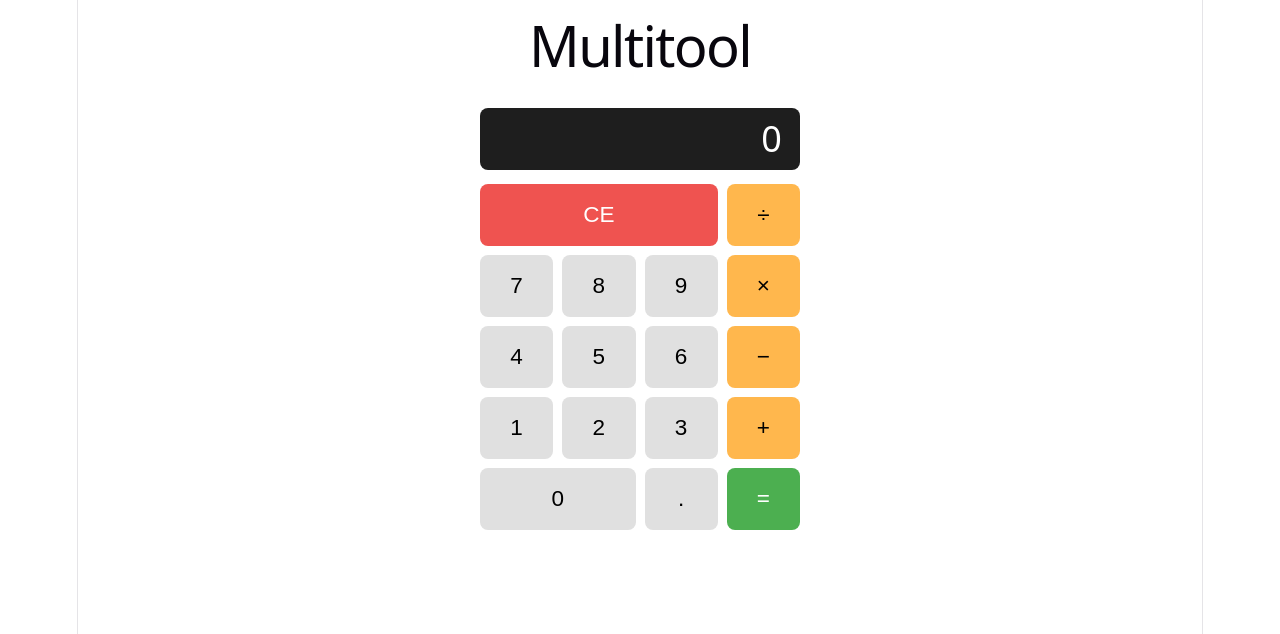
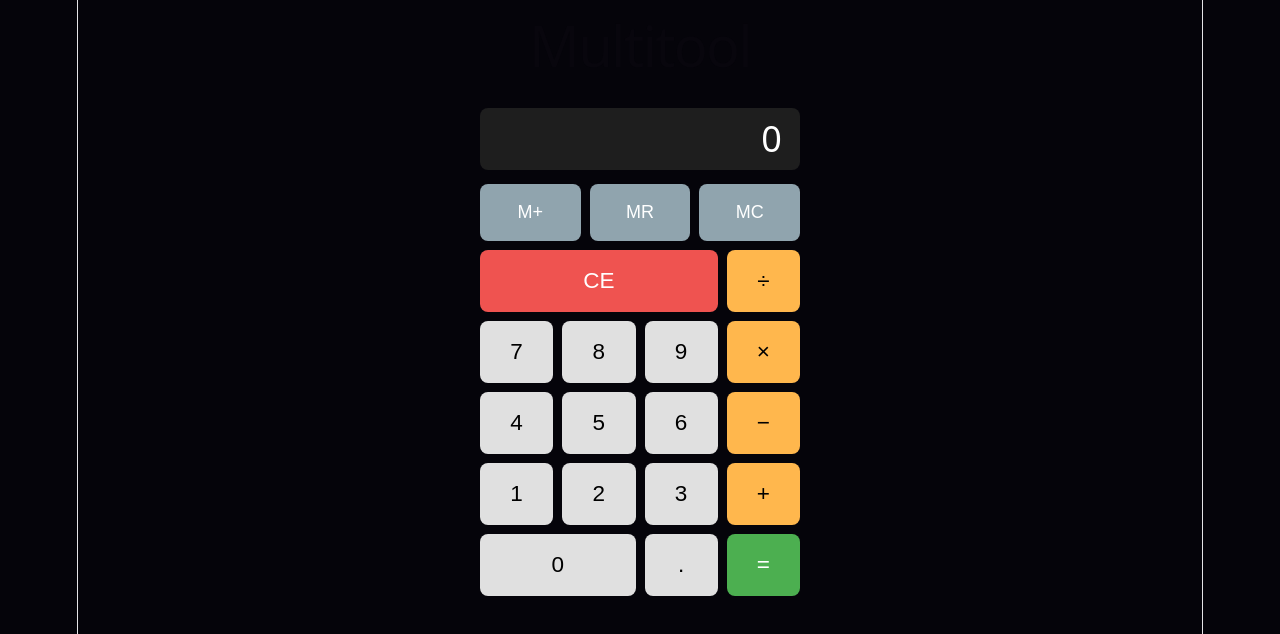
Before and after one commit to JuanIsidroMenendez/vue-multitool-2.0, a Vue app in the folder vue-multitool/: page / in a window 1280 px wide. Shown: the top 634 px of the page. Built offline with nearby package versions, Linux system fonts and the light colour scheme.

Commit message:
style: add cyberpunk style

```diff
--- a/vue-multitool/src/components/Calculator.vue
+++ b/vue-multitool/src/components/Calculator.vue
@@ -1,20 +1,28 @@
 <script setup>
 import { useCalculator } from '../composables/useCalculator.js'
-import { useMemoryStore } from '../stores/memory.js'
+
 const {
-    display,
-    inputDigit,
-    inputDecimal,
-    chooseOperator, //Diferencia entre chooseOperator e inputOperator?
-    calculate,
-    equals,
-    clear,
+  display,
+  inputDigit,
+  inputDecimal,
+  chooseOperator,
+  equals,
+  clear,
+  memoryAdd,
+  memoryRecall,
+  memoryClear
 } = useCalculator()
 </script>
 
 <template>
   <section class="calculator">
     <div class="display">{{ display }}</div>
+
+    <div class="keypad keypad--memory">
+      <button class="key key--mem" @click="memoryAdd">M+</button>
+      <button class="key key--mem" @click="memoryRecall">MR</button>
+      <button class="key key--mem" @click="memoryClear">MC</button>
+    </div>
 
     <div class="keypad">
       <button class="key key--clear" @click="clear">CE</button>
@@ -67,6 +75,11 @@ const {
   gap: 0.5rem;
 }
 
+.keypad--memory {
+  grid-template-columns: repeat(3, 1fr);
+  margin-bottom: 0.5rem;
+}
+
 .key {
   padding: 1rem;
   font-size: 1.25rem;
@@ -82,4 +95,5 @@ const {
 .key--equals { background: #4caf50; color: #fff; }
 .key--clear { background: #ef5350; color: #fff; grid-column: span 3; }
 .key--zero { grid-column: span 2; }
+.key--mem { background: #90a4ae; color: #fff; font-size: 1rem; }
 </style>
--- a/vue-multitool/src/composables/useCalculator.js
+++ b/vue-multitool/src/composables/useCalculator.js
@@ -1,7 +1,10 @@
 import { ref } from 'vue'
 import { operate } from '../utils/operate.js'
+import { useMemoryStore } from '../stores/memory.js'
 
 export function useCalculator() {
+  const memory = useMemoryStore()
+
   const display = ref('0')
   const stored = ref(null)
   const operator = ref(null)
@@ -52,6 +55,21 @@ export function useCalculator() {
     waitingForOperand.value = true
   }
 
+  function memoryAdd() {
+    memory.save(parseFloat(display.value))
+  }
+
+  function memoryRecall() {
+    if (memory.value !== null) {
+      display.value = String(memory.value)
+      waitingForOperand.value = true
+    }
+  }
+
+  function memoryClear() {
+    memory.clear()
+  }
+
   function clear() {
     display.value = '0'
     stored.value = null
@@ -59,5 +77,15 @@ export function useCalculator() {
     waitingForOperand.value = false
   }
 
-  return { display, inputDigit, inputDecimal, chooseOperator, equals, clear }
+  return {
+    display,
+    inputDigit,
+    inputDecimal,
+    chooseOperator,
+    equals,
+    clear,
+    memoryAdd,
+    memoryRecall,
+    memoryClear
+  }
 }
--- a/vue-multitool/src/main.js
+++ b/vue-multitool/src/main.js
@@ -1,5 +1,8 @@
 import { createApp } from 'vue'
+import { createPinia } from 'pinia'
+import App from './App.vue'
 import './style.css'
-import App from './App.vue'
 
-createApp(App).mount('#app')
+createApp(App)
+  .use(createPinia())
+  .mount('#app')
--- a/vue-multitool/src/style.css
+++ b/vue-multitool/src/style.css
@@ -52,6 +52,10 @@
 
 body {
   margin: 0;
+  min-height: 100vh;
+  background: #05040a;
+  color: #e2e8f0;
+  font-family: system-ui, sans-serif;
 }
 
 h1,
```
